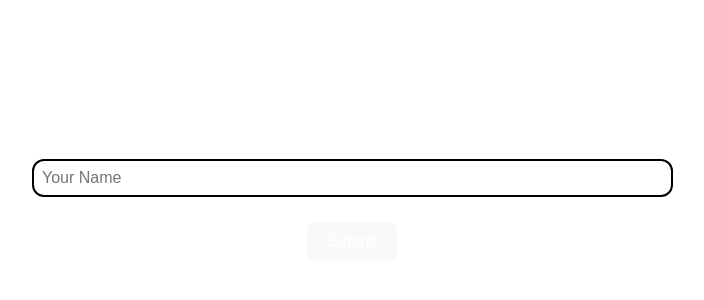
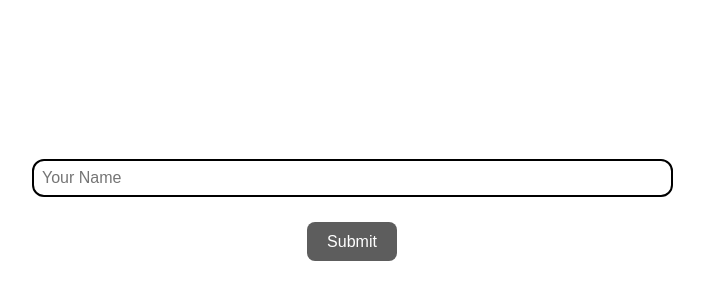
Before and after one commit to BharathxD/React-Form-Validation, a React (Vite) app: page / in a window 1280 px wide. Shown: the part 190-490 px from the top of the page, without its empty margins (309-1013 px from the left). Built offline with nearby package versions, Linux system fonts and the light colour scheme.

Commit message:
Added disable functionality to the button

```diff
--- a/src/components/SimpleInput.tsx
+++ b/src/components/SimpleInput.tsx
@@ -3,9 +3,18 @@ import { FormEvent, useEffect, useState } from "react";
 const SimpleInput: React.FC = () => {
   const [enteredName, setName] = useState<{ value: string }>({ value: "" });
   const [enteredNameIsTouched, setEnteredNameIsTouched] = useState(false);
+  const [formIsValid, setFormIsValid] = useState(false);
 
   const enteredNameIsValid = enteredName.value.trim() !== "";
   const nameInputIsInvalid = !enteredNameIsValid && enteredNameIsTouched;
+
+  useEffect(() => {
+    if (enteredNameIsValid) {
+      setFormIsValid(true);
+    } else {
+      setFormIsValid(false);
+    }
+  }, [enteredNameIsValid]);
 
   const inputChangeHandler = (e: FormEvent) => {
     setName({ value: (e.target as HTMLInputElement).value });
@@ -45,7 +54,7 @@ const SimpleInput: React.FC = () => {
         </p>
       </div>
       <div className="form-actions">
-        <button type="submit">Submit</button>
+        <button type="submit" disabled={!formIsValid}>Submit</button>
       </div>
     </form>
   );
--- a/src/index.css
+++ b/src/index.css
@@ -46,6 +46,15 @@ button:focus-visible {
   outline: 4px auto -webkit-focus-ring-color;
 }
 
+
+button:disabled,
+button:disabled:hover,
+button:disabled:active {
+  background-color: #5d5d5d;
+  color: #fff;
+  cursor: not-allowed;
+}
+
 @media (prefers-color-scheme: light) {
   :root {
     color: #213547;
```
